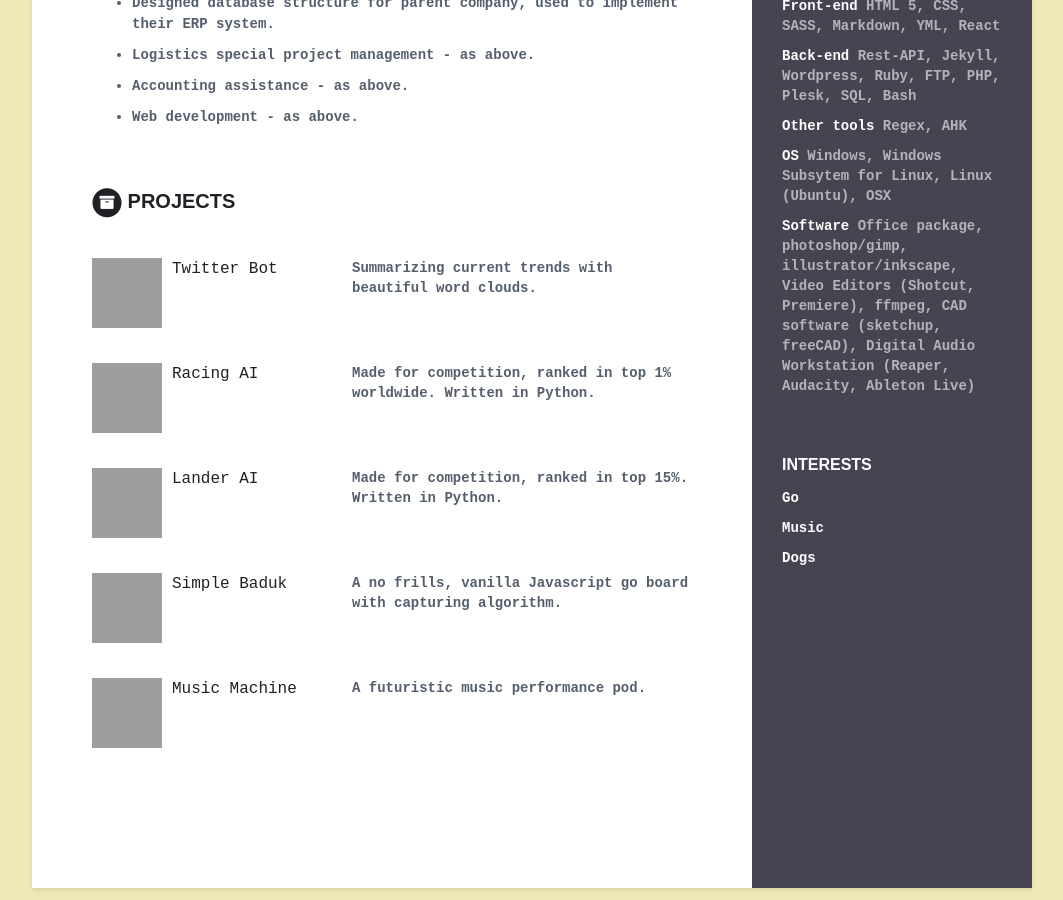
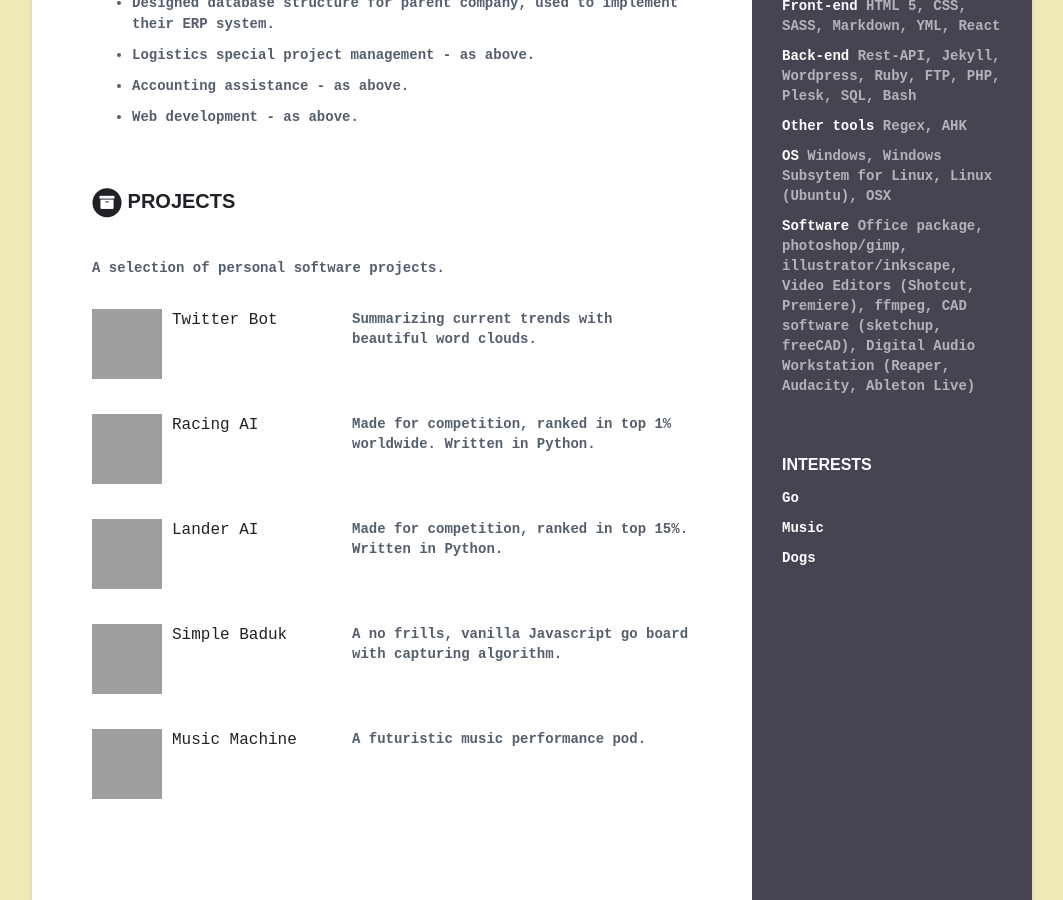
Before and after one commit to iansedano/cv, a Jekyll site: the page built from index.html, in a window 1280 px wide and 900 px high, scrolled down 1185 px, cut to the strip 0-900 px from the top of the window. Shown: the whole strip, without its empty margins (108-1171 px from the left). Built offline with Jekyll 4.4.1, drawn with Linux system fonts in a browser that asks for light colours; grey boxes are pictures that could not be loaded.

Commit message:
adding links to projects

```diff
--- a/_data/data.yml
+++ b/_data/data.yml
@@ -136,7 +136,7 @@ experiences:
 
 projects:
     title: Projects
-    intro:
+    intro: A selection of personal software projects.
     assignments:
       - title: Twitter Bot
         link: "https://github.com/iansedano/twitbotto"
--- a/_includes/projects.html
+++ b/_includes/projects.html
@@ -11,7 +11,7 @@
   </h2>
   <br>
   {% if projects.intro %}
-  <div class="intro" style="float:left;">
+  <div class="intro">
       <p>{{ projects.intro }}</p>
   </div><!--//intro-->
   {% endif %}
@@ -20,7 +20,9 @@
     <div class="item" style = "display: flex;">
       {% if project.photo %}
         <div class="project-photo">
-        <img src="{{ project.photo }}" style="width:70px;height:70px; vertical-align: middle;margin-right:10px;"><br><br>
+        <a href="{{ project.link }}">
+          <img src="{{ project.photo }}" style="width:70px;height:70px; vertical-align: middle;margin-right:10px;">
+        </a><br><br>
         </div>
       {% endif %}
 
```
